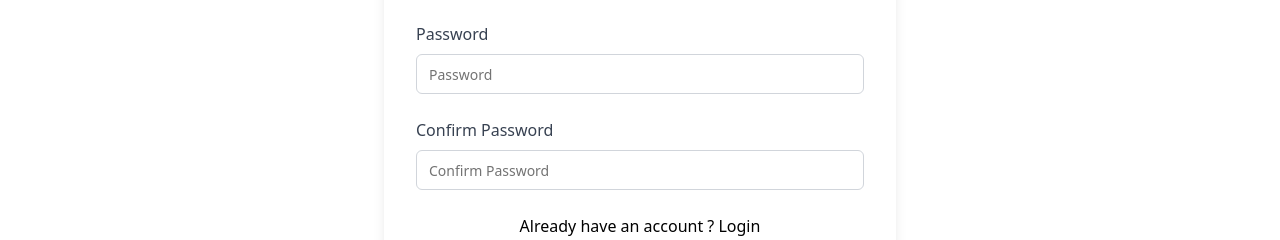
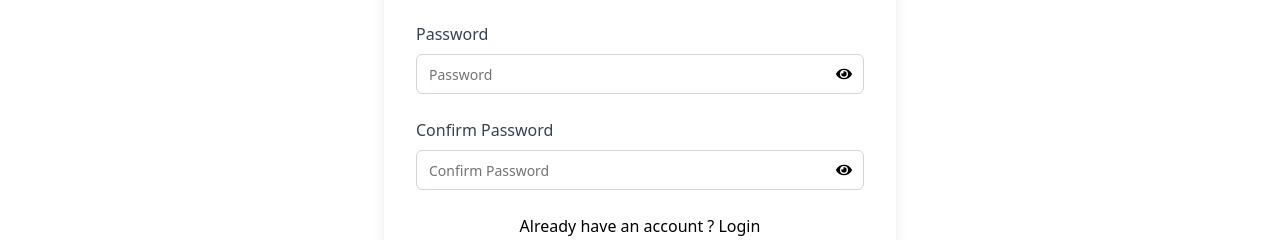
Before and after one commit to Tanushri-Das/book-store-website, a Next.js app: page /register in a window 1280 px wide. Shown: the part 441-681 px from the top of the page. Built offline with nearby package versions, Linux system fonts and the light colour scheme; no server answers.

Commit message:
add swal in some file

```diff
--- a/src/app/login/Form.tsx
+++ b/src/app/login/Form.tsx
@@ -15,6 +15,8 @@ import { signIn } from "next-auth/react";
 import { useRouter, useSearchParams } from "next/navigation";
 import Container from "@/components/Container";
 import Swal from "sweetalert2";
+import { useState } from "react";
+import { FaEye, FaEyeSlash } from "react-icons/fa";
 
 interface LoginFormValues {
   email: string;
@@ -29,6 +31,11 @@ const LoginForm = () => {
   const router = useRouter();
   const searchParams = useSearchParams();
   const callbackUrl = searchParams.get("callbackUrl") || "/";
+  const [showPassword, setShowPassword] = useState(false);
+
+  const togglePasswordVisibility = () => {
+    setShowPassword(!showPassword);
+  };
 
   async function onSubmit(values: LoginFormValues) {
     const response = await signIn("credentials", {
@@ -81,7 +88,7 @@ const LoginForm = () => {
                   <Input
                     placeholder="johndoe@whatever.com"
                     {...field}
-                    className="border-gray-300 dark:bg-gray-800 dark:text-gray-100 dark:border-gray-600 rounded-md focus:ring-blue-500 focus:border-blue-500 w-full"
+                    className="border-gray-300 dark:bg-gray-800 dark:text-gray-100 dark:border-gray-600 rounded-md  w-full"
                     required
                   />
                 </FormControl>
@@ -97,20 +104,28 @@ const LoginForm = () => {
                   Password
                 </FormLabel>
                 <FormControl>
+                  <div className="relative">
                     <Input
-                    type="password"
+                      type={showPassword ? "text" : "password"} // Toggle password visibility
                       {...field}
-                    className="border-gray-300 dark:bg-gray-800 dark:text-gray-100 dark:border-gray-600 rounded-md focus:ring-blue-500 focus:border-blue-500 w-full"
+                      className="border-gray-300 dark:bg-gray-800 dark:text-gray-100 dark:border-gray-600 rounded-md  w-full"
                       required
                       placeholder="Password"
                       minLength={6}
                     />
+                    <span
+                      className="absolute right-3 top-1/2 transform -translate-y-1/2 cursor-pointer"
+                      onClick={togglePasswordVisibility} // Toggle function
+                    >
+                      {showPassword ? <FaEyeSlash /> : <FaEye />}
+                    </span>
+                  </div>
                 </FormControl>
               </FormItem>
             )}
           />
           <p className="block text-center text-[16px] font-medium">
-            Do not have an account? <Link href={"/register"}>Sign Up</Link>
+            Do not have an account ? <Link href={"/register"}>Sign Up</Link>
           </p>
 
           <Button
--- a/src/app/my-wishlists/page.tsx
+++ b/src/app/my-wishlists/page.tsx
@@ -10,6 +10,7 @@ import { useMutation, useQueryClient } from "@tanstack/react-query";
 import axios from "axios";
 import BookingModal from "@/components/shared/BookingModal";
 import { useRouter } from "next/navigation";
+import Swal from "sweetalert2";
 
 const WishlistPage = () => {
   const { data: session } = useSession();
@@ -105,6 +106,13 @@ const WishlistPage = () => {
 
   const handleDelete = (wishlistId: string) => {
     deleteMutation.mutate(wishlistId);
+    Swal.fire({
+      title: "Success!",
+      text: "Book deleted succesfully from the wishlist",
+      icon: "success",
+      timer: 1500,
+      showConfirmButton: false,
+    });
   };
 
   return (
--- a/src/app/register/Form.tsx
+++ b/src/app/register/Form.tsx
@@ -12,15 +12,35 @@ import { Input } from "@/components/ui/input";
 import Link from "next/link";
 import { useRouter } from "next/navigation";
 import { RegisterFormValues } from "@/types";
+import Swal from "sweetalert2";
+import { useState } from "react";
+import { FaEye, FaEyeSlash } from "react-icons/fa";
 
 const RegisterForm = () => {
   const router = useRouter();
+  const [showPassword, setShowPassword] = useState(false);
+  const [showConfirmPassword, setShowConfirmPassword] = useState(false);
+  const togglePasswordVisibility = () => {
+    setShowPassword(!showPassword);
+  };
+  const toggleConfirmPasswordVisibility = () => {
+    setShowConfirmPassword(!showConfirmPassword);
+  };
+  const [passwordsMatch, setPasswordsMatch] = useState(true);
 
   const form = useForm<RegisterFormValues>({
     defaultValues: {},
   });
 
   async function onSubmit(values: RegisterFormValues) {
+    if (values.password !== values.confirmPassword) {
+      // Passwords do not match, set passwordsMatch to false
+      setPasswordsMatch(false);
+      return;
+    }
+
+    // Passwords match, proceed with form submission.
+    setPasswordsMatch(true);
     const response = await fetch(`/api/auth/register`, {
       method: "POST",
       body: JSON.stringify(values),
@@ -31,7 +51,20 @@ const RegisterForm = () => {
 
     if (data.error) {
       console.error(data.error);
+      Swal.fire({
+        title: "Error!",
+        text: "Something went wrong. Please try again.",
+        icon: "error",
+        confirmButtonText: "Retry",
+      });
     } else {
+      Swal.fire({
+        title: "Success!",
+        text: "Registered successfully",
+        icon: "success",
+        timer: 1500,
+        showConfirmButton: false,
+      });
       router.push("/login");
     }
   }
@@ -57,7 +90,7 @@ const RegisterForm = () => {
                 <Input
                   placeholder="John Doe"
                   {...field}
-                  className="border-gray-300 dark:bg-gray-800 dark:text-gray-100 dark:border-gray-600 rounded-md focus:ring-blue-500 focus:border-blue-500 w-full"
+                  className="border-gray-300 dark:bg-gray-800 dark:text-gray-100 dark:border-gray-600 rounded-md  w-full"
                   required
                 />
               </FormControl>
@@ -76,7 +109,7 @@ const RegisterForm = () => {
                 <Input
                   placeholder="johndoe@whatever.com"
                   {...field}
-                  className="border-gray-300 dark:bg-gray-800 dark:text-gray-100 dark:border-gray-600 rounded-md focus:ring-blue-500 focus:border-blue-500 w-full"
+                  className="border-gray-300 dark:bg-gray-800 dark:text-gray-100 dark:border-gray-600 rounded-md  w-full"
                   required
                   pattern="^[\w-\.]+@([\w-]+\.)+[\w-]{2,4}$"
                 />
@@ -93,14 +126,22 @@ const RegisterForm = () => {
                 Password
               </FormLabel>
               <FormControl>
+                <div className="relative">
                   <Input
-                  type="password"
+                    type={showPassword ? "text" : "password"} // Toggle password visibility
                     {...field}
-                  className="border-gray-300 dark:bg-gray-800 dark:text-gray-100 dark:border-gray-600 rounded-md focus:ring-blue-500 focus:border-blue-500 w-full"
+                    className="border-gray-300 dark:bg-gray-800 dark:text-gray-100 dark:border-gray-600 rounded-md  w-full"
                     required
                     placeholder="Password"
                     minLength={6}
                   />
+                  <span
+                    className="absolute right-3 top-1/2 transform -translate-y-1/2 cursor-pointer"
+                    onClick={togglePasswordVisibility} // Toggle function
+                  >
+                    {showPassword ? <FaEyeSlash /> : <FaEye />}
+                  </span>
+                </div>
               </FormControl>
             </FormItem>
           )}
@@ -114,23 +155,27 @@ const RegisterForm = () => {
                 Confirm Password
               </FormLabel>
               <FormControl>
+                <div className="relative">
                   <Input
-                  type="password"
+                    type={showConfirmPassword ? "text" : "password"}
                     {...field}
-                  className="border-gray-300 dark:bg-gray-800 dark:text-gray-100 dark:border-gray-600 rounded-md focus:ring-blue-500 focus:border-blue-500 w-full"
+                    className="border-gray-300 dark:bg-gray-800 dark:text-gray-100 dark:border-gray-600 rounded-md  w-full"
                     required
                     placeholder="Confirm Password"
                     minLength={6}
-                  onBlur={(e) => {
-                    const password = form.getValues("password");
-                    if (e.target.value !== password) {
-                      form.setError("confirmPassword", {
-                        type: "manual",
-                        message: "The passwords did not match",
-                      });
-                    }
-                  }}
                   />
+                  <span
+                    className="absolute right-3 top-1/2 transform -translate-y-1/2 cursor-pointer"
+                    onClick={toggleConfirmPasswordVisibility}
+                  >
+                    {showConfirmPassword ? <FaEyeSlash /> : <FaEye />}
+                  </span>
+                  {!passwordsMatch && (
+                    <span className="text-red-600 text-xl mt-1">
+                      Password and Confirm Password do not match
+                    </span>
+                  )}
+                </div>
               </FormControl>
             </FormItem>
           )}
--- a/src/components/Homepage/ContactUs.tsx
+++ b/src/components/Homepage/ContactUs.tsx
@@ -52,7 +52,7 @@ const ContactUs: React.FC = () => {
       </p>
       <form
         onSubmit={handleSubmit(onSubmit)}
-        className="space-y-6 mt-10 max-w-lg mx-auto bg-white dark:bg-gray-800 p-8 rounded-lg shadow-lg"
+        className="space-y-6 mt-10 max-w-xl mx-auto bg-white dark:bg-gray-800 p-8 rounded-lg shadow-lg"
       >
         {/* First Name and Last Name */}
         <div className="grid grid-cols-1 sm:grid-cols-2 gap-6">
--- a/src/components/shared/Header.tsx
+++ b/src/components/shared/Header.tsx
@@ -70,7 +70,7 @@ const Header = () => {
                     {isWishlistLoading ? (
                       <p className="text-lg">Loading...</p>
                     ) : (
-                      <div className="w-6 h-6 rounded-full bg-black text-white absolute top-[-10px] left-[9px] flex items-center justify-center dark:bg-transparent dark:border dark:border-gray-300">
+                      <div className="w-6 h-6 rounded-full bg-black text-white absolute top-[-10px] left-[8px] flex items-center justify-center dark:bg-transparent dark:border dark:border-gray-300">
                         <p className="text-[16px]">
                           {wishlistData?.mywishlists?.length || 0}
                         </p>
```
Also changed, not shown: src/components/cards/BookCard.tsx (+1 -11 lines), src/types/index.ts (+9 -0 lines). Lines whose indentation alone changed are shown as unchanged.
